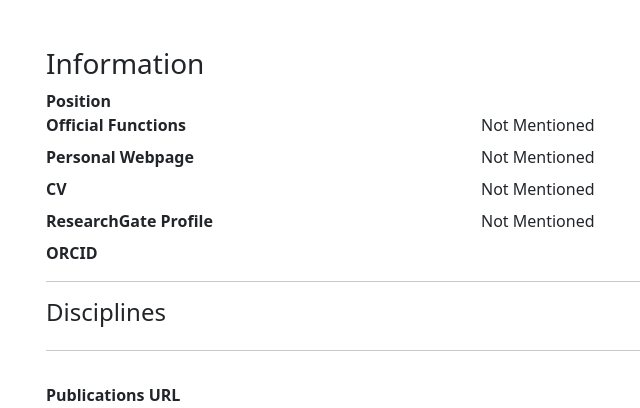
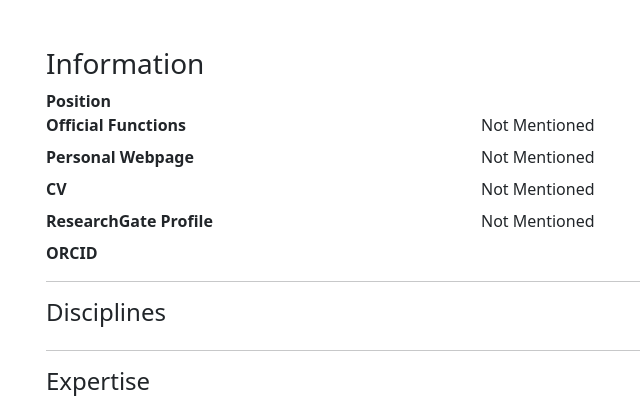
Before and after one commit to ungleich/mri-connect, a Django app: template expert_management/templates/expert_management/profile.html in a window 1280 px wide. Shown: the part 155-563 px from the top of the page, without its empty margins (84-724 px from the left). Run offline with Django 3.2, Linux system fonts and the light colour scheme; the template is opened without the code that fills it, so the values that code supplies are empty; parts of the project's set-up code (start-up, migrations or seed data) failed here and were passed over; some libraries are stand-ins or nearby versions.

Commit message:
Profile order changes: add expertise header, move research expertise

```diff
--- a/expert_management/templates/expert_management/profile.html
+++ b/expert_management/templates/expert_management/profile.html
@@ -111,14 +111,6 @@
     </div>
     {% endif %}
 
-    <div>
-        {% if object.expertise.research_expertise_display %}
-        <dl class="row">
-            <dt class="col-sm-5">Research Expertise</dt>
-            <dd class="col-sm-7">{{object.expertise.research_expertise_display}}</dd>
-        </dl>
-        {% endif %}
-    </div>
     <hr>
     <div>
         <h4>Disciplines</h4>
@@ -158,7 +150,15 @@
     </div>
     <hr>
     <div>
+        <h4>Expertise</h4>
         <dl class="row">
+
+          {% if object.expertise.research_expertise_display %}
+          <dt class="col-sm-5">Research Expertise</dt>
+          <dd class="col-sm-7">{{object.expertise.research_expertise_display}}</dd>
+          {% endif %}
+
+
             {% if object.expertise.inputs_or_participation_to_un_conventions_display %}
             <dt class="col-sm-5">Inputs / Participation to/in UN Conventions</dt>
             <dd class="col-sm-7">{{object.expertise.inputs_or_participation_to_un_conventions_display}}</dd>
```
